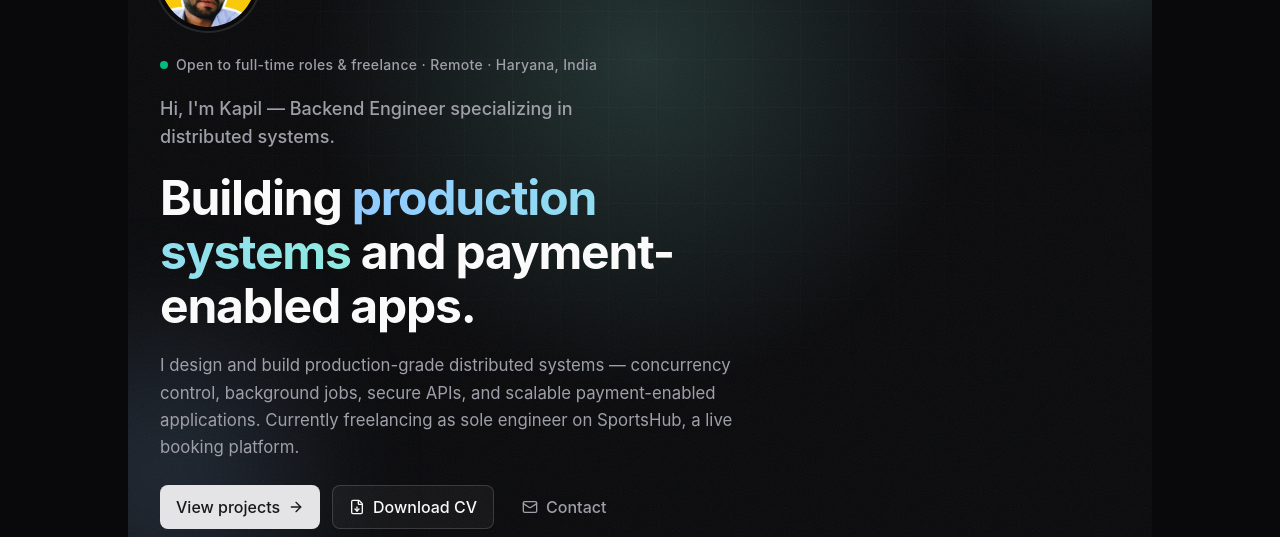
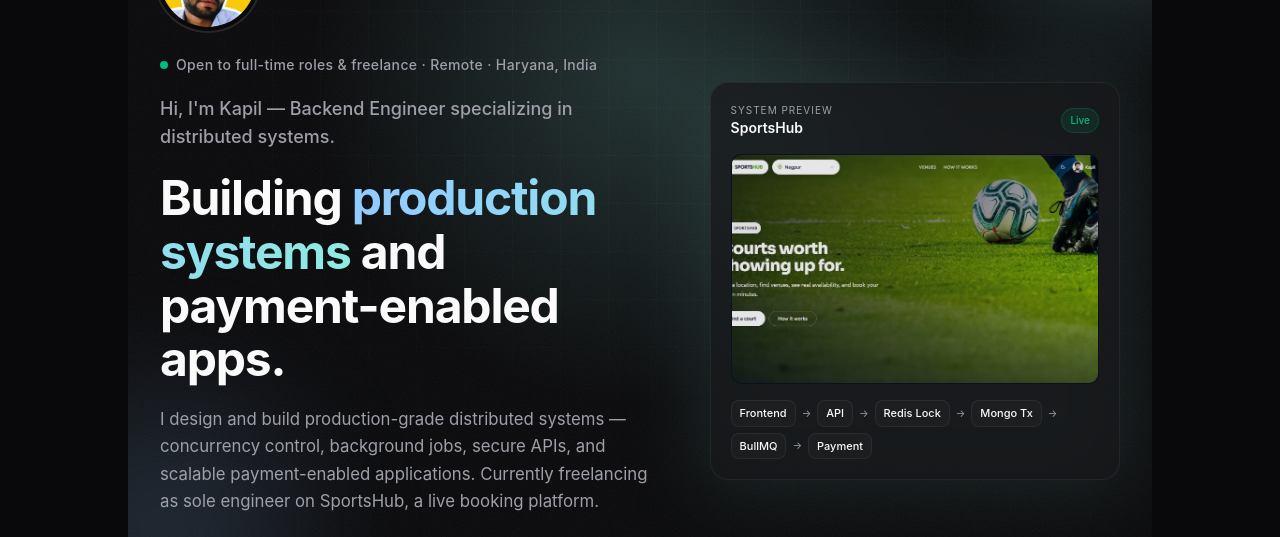
Before and after one commit to dahiyakapil/portfolio, a React (Vite) app: page / in a window 1280 px wide. Shown: the part 181-718 px from the top of the page. Built offline with nearby package versions, Linux system fonts and the light colour scheme.

Commit message:
refactor: add HeroArchitecturePreview component to HeroSection for enhanced system preview and improve layout consistency

```diff
--- a/src/components/sections/HeroSection.tsx
+++ b/src/components/sections/HeroSection.tsx
@@ -4,13 +4,78 @@ import { SiX, SiGithub, SiLinkedin } from "react-icons/si";
 import { Link } from "react-router-dom";
 import { Avatar, AvatarFallback, AvatarImage } from "@/components/ui/avatar";
 import { Button } from "@/components/ui/button";
-import { PERSONAL_INFO, SOCIAL_LINKS } from "@/constants/portfolio-data";
+import {
+  CASE_STUDY,
+  PERSONAL_INFO,
+  SOCIAL_LINKS,
+} from "@/constants/portfolio-data";
 import {
   Tooltip,
   TooltipContent,
   TooltipProvider,
   TooltipTrigger,
 } from "@/components/ui/tooltip";
+
+function HeroArchitecturePreview() {
+  const nodes = CASE_STUDY?.architecture ?? [
+    "Frontend",
+    "API",
+    "Redis Lock",
+    "Mongo Tx",
+    "BullMQ",
+    "Payment",
+  ];
+
+  return (
+    <div className="relative w-full">
+      <div
+        className="absolute -inset-3 rounded-3xl bg-[var(--hero-accent-to)]/10 blur-2xl"
+        aria-hidden
+      />
+      <div className="relative rounded-2xl border border-border/60 bg-card/70 backdrop-blur-md p-5 overflow-hidden">
+        <div className="flex items-center justify-between mb-4">
+          <div>
+            <p className="text-[10px] uppercase tracking-widest text-muted-foreground">
+              System preview
+            </p>
+            <p className="text-sm font-semibold text-foreground">
+              {CASE_STUDY?.title ?? "SportsHub"}
+            </p>
+          </div>
+          <span className="text-[10px] font-medium px-2 py-1 rounded-full bg-emerald-500/10 text-emerald-500 border border-emerald-500/20">
+            Live
+          </span>
+        </div>
+
+        {CASE_STUDY?.image ? (
+          <div className="mb-4 rounded-lg overflow-hidden border border-border/40 bg-slate-950 aspect-[16/10]">
+            <img
+              src={CASE_STUDY.image}
+              alt={`${CASE_STUDY.title} preview`}
+              className="w-full h-full object-cover object-top opacity-90"
+              loading="eager"
+            />
+          </div>
+        ) : null}
+
+        <div className="flex flex-wrap items-center gap-1.5">
+          {nodes.map((node, i) => (
+            <div key={node} className="flex items-center gap-1.5">
+              <span className="text-[11px] font-medium px-2 py-1 rounded-md border border-border/60 bg-muted/40 text-foreground">
+                {node}
+              </span>
+              {i < nodes.length - 1 && (
+                <span className="text-muted-foreground text-[10px]" aria-hidden>
+                  →
+                </span>
+              )}
+            </div>
+          ))}
+        </div>
+      </div>
+    </div>
+  );
+}
 
 export function HeroSection() {
   const glowRef = useRef<HTMLDivElement>(null);
@@ -44,7 +109,8 @@ export function HeroSection() {
       </div>
 
       <div className="w-full relative z-10 px-4 sm:px-6 lg:px-8">
-        <div className="flex flex-col gap-6 max-w-3xl">
+        <div className="grid lg:grid-cols-[1.1fr_0.9fr] gap-10 lg:gap-12 items-center">
+          <div className="flex flex-col gap-6">
             <Avatar className="h-20 w-20 md:h-24 md:w-24 ring-2 ring-border ring-offset-4 ring-offset-background">
               <AvatarImage
                 src={PERSONAL_INFO.avatar}
@@ -176,6 +242,11 @@ export function HeroSection() {
               </div>
             </div>
           </div>
+
+          <div className="order-last lg:order-none">
+            <HeroArchitecturePreview />
+          </div>
+        </div>
       </div>
     </section>
   );
```
Lines whose indentation alone changed are shown as unchanged.
